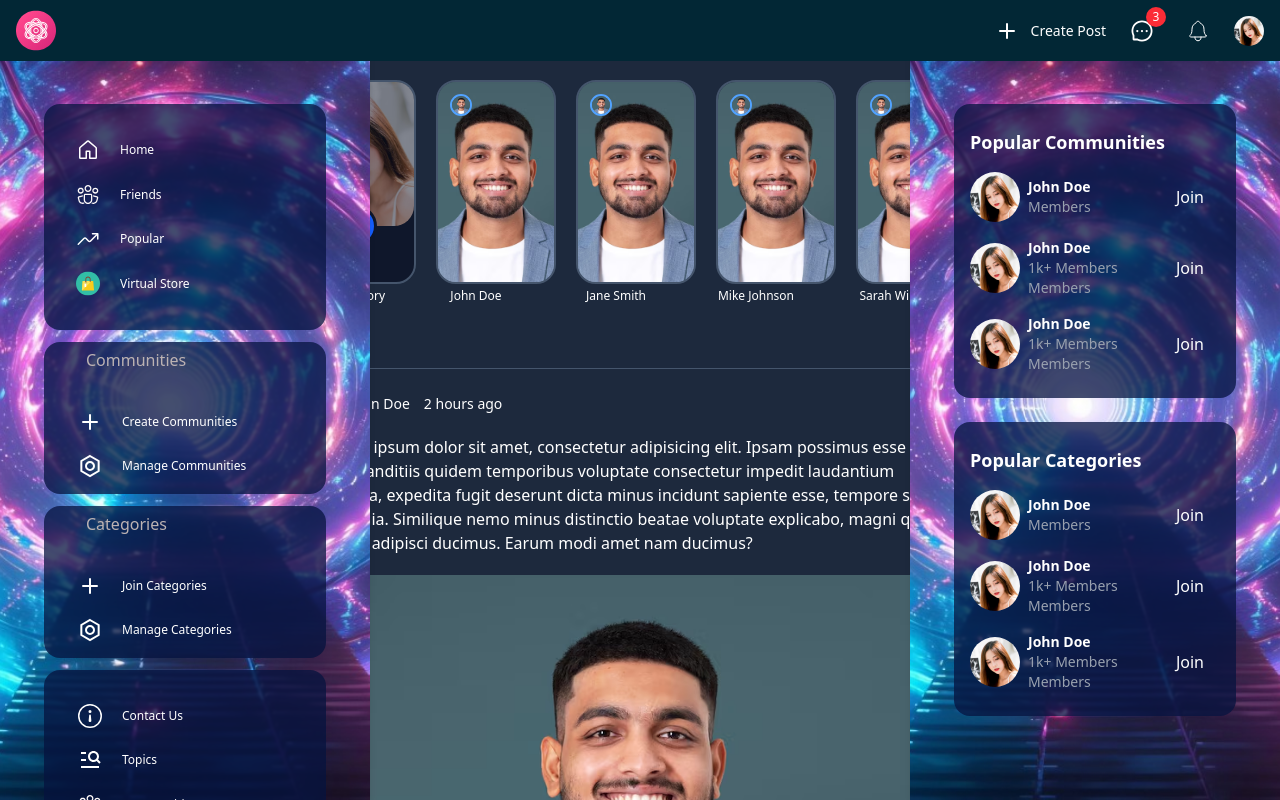
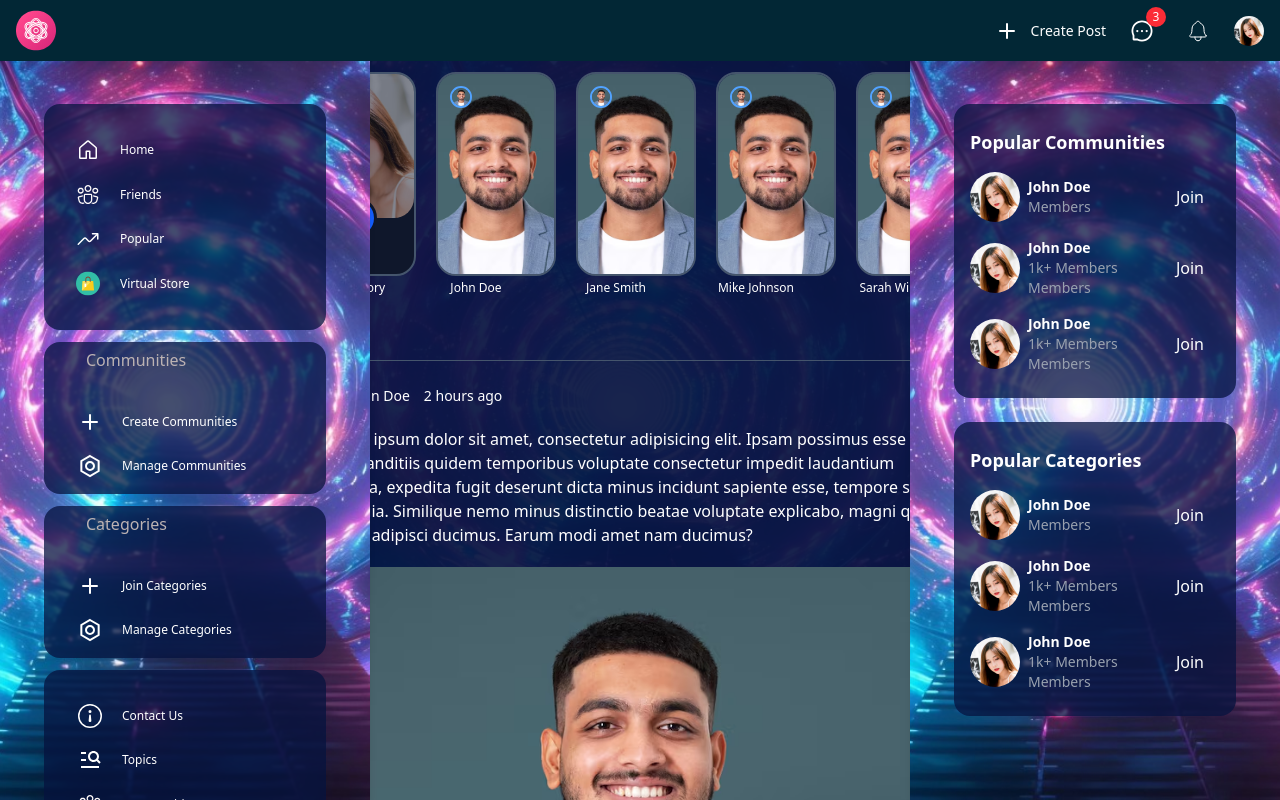
Before and after one commit to sohan284/Social-media, a Next.js app: page / in a window 1280 px wide. Built offline with nearby package versions, Linux system fonts and the light colour scheme.

Commit message:
Refactored EditProfile component to support multiple social links as an array, enhancing user experience with dynamic addition and removal of links. Updated validation for social links and adjusted file size limits for avatar uploads. Improved layout and styling for better usability.

```diff
--- a/components/Features/EditProfile/EditProfile.tsx
+++ b/components/Features/EditProfile/EditProfile.tsx
@@ -17,7 +17,7 @@ import { useRouter } from "next/navigation";
 interface FormData {
     displayName: string;
     about: string;
-    socialLink: string;
+    socialLinks: string[];
     avatar?: FileList;
     banner?: FileList;
 }
@@ -35,14 +35,17 @@ const EditProfile = () => {
         handleSubmit,
         watch,
         setValue,
+        control,
         formState: { errors, isSubmitting },
     } = useForm<FormData>({
         defaultValues: {
             displayName: "",
             about: "",
-            socialLink: "",
+            socialLinks: [""],
         },
     });
+
+    const socialLinks = watch("socialLinks") || [""];
 
     const displayNameValue = watch("displayName");
     const aboutValue = watch("about");
@@ -54,9 +57,9 @@ const EditProfile = () => {
                 return;
             }
 
-            const maxSize = 5 * 1024 * 1024; // 5MB
+            const maxSize = type === 'avatar' ? 2 * 1024 * 1024 : 5 * 1024 * 1024;
             if (file.size > maxSize) {
-                alert('File size must be less than 5MB');
+                alert(`File size must be less than ${type === 'avatar' ? '2MB' : '5MB'}`);
                 return;
             }
 
@@ -147,22 +150,55 @@ const EditProfile = () => {
                                 </div>
                             </div>
 
-                            {/* Social Link */}
+                            {/* Social Links */}
                             <div className="space-y-2">
-                                <label className="block text-white font-medium">Social Link</label>
+                                <div className="flex items-center justify-between">
+                                    <label className="block text-white font-medium">Social Links</label>
+                                    <button
+                                        type="button"
+                                        onClick={() => setValue("socialLinks", [...socialLinks, ""], { shouldDirty: true })}
+                                        className="flex items-center gap-1 px-2 py-1 text-xs sm:text-sm bg-white/10 hover:bg-white/20 text-white rounded-md border border-white/20 transition-all"
+                                    >
+                                        + Add
+                                    </button>
+                                </div>
+                                <div className="space-y-2">
+                                    {socialLinks.map((_, index) => (
+                                        <div key={index} className="flex items-center gap-2">
                                             <input
-                                    {...register("socialLink", {
+                                                {...register(`socialLinks.${index}` as const, {
                                                     pattern: {
                                                         value: /^https?:\/\/.+/,
                                                         message: "Please enter a valid URL",
                                                     },
                                                 })}
                                                 type="url"
-                                    className="w-full px-3 sm:px-4 py-2 sm:py-3 bg-black/30 border border-white/20 rounded-lg sm:rounded-xl text-white placeholder-gray-400 focus:outline-none focus:border-purple-400 focus:ring-2 focus:ring-purple-400/20 transition-all duration-300 text-sm sm:text-base"
+                                                className="flex-1 px-3 sm:px-4 py-2 sm:py-3 bg-black/30 border border-white/20 rounded-lg sm:rounded-xl text-white placeholder-gray-400 focus:outline-none focus:border-purple-400 focus:ring-2 focus:ring-purple-400/20 transition-all duration-300 text-sm sm:text-base"
                                                 placeholder="https://example.com"
                                             />
-                                {errors.socialLink && (
-                                    <p className="text-red-400 text-sm">{errors.socialLink.message}</p>
+                                            {socialLinks.length > 1 && (
+                                                <button
+                                                    type="button"
+                                                    onClick={() => {
+                                                        const next = socialLinks.filter((__, i) => i !== index);
+                                                        setValue("socialLinks", next.length ? next : [""], { shouldDirty: true });
+                                                    }}
+                                                    className="px-3 py-2 bg-white/10 hover:bg-white/20 text-white rounded-lg border border-white/20"
+                                                >
+                                                    Remove
+                                                </button>
+                                            )}
+                                        </div>
+                                    ))}
+                                </div>
+                                {Array.isArray(errors.socialLinks) && errors.socialLinks.some(Boolean) && (
+                                    <div className="space-y-1">
+                                        {errors.socialLinks.map((err, idx) => (
+                                            <div key={idx} className="text-red-400 text-sm">
+                                                {err?.message as unknown as string}
+                                            </div>
+                                        ))}
+                                    </div>
                                 )}
                             </div>
 
@@ -208,6 +244,7 @@ const EditProfile = () => {
                                                 <p className="text-xs sm:text-sm font-medium text-white">Upload Avatar</p>
                                                 <p className="text-xs text-gray-300">Click to browse</p>
                                                 <p className="text-xs text-gray-400 mt-1">Square image recommended</p>
+                                                <p className="text-xs text-gray-400 mt-1">PNG, JPG up to 2MB</p>
                                             </div>
                                         </div>
                                     )}
--- a/components/Features/Main/Home/Home.tsx
+++ b/components/Features/Main/Home/Home.tsx
@@ -1,14 +1,18 @@
-import React from 'react';
-import Post from '../Post/Post';
-import Story from '../Story/Story';
+import React from "react";
+import Post from "../Post/Post";
+import Story from "../Story/Story";
 
 const Home = () => {
-    return (
-        <div className='px-2 md:px-4 xl:px-10'>
-            <Story />
-            <Post />
-        </div>
-    );
+  return (
+    <div className="px-2 md:px-4 xl:px-10">
+      <Story />
+      <div className="space-y-4">
+        {[...Array(10)].map((_, index) => (
+          <Post key={index} />
+        ))}
+      </div>
+    </div>
+  );
 };
 
 export default Home;
--- a/components/Features/Main/Story/Story.tsx
+++ b/components/Features/Main/Story/Story.tsx
@@ -24,6 +24,30 @@ const Story = () => {
       storyImage: "/post.jpg",
       timestamp: "4 hours ago",
       isViewed: false,
+    },
+    {
+      id: 3,
+      author: "Mike Johnson",
+      authorAvatar: "/profile.jpg",
+      storyImage: "/post.jpg",
+      timestamp: "6 hours ago",
+      isViewed: true,
+    },
+    {
+      id: 4,
+      author: "Sarah Wilson",
+      authorAvatar: "/profile.jpg",
+      storyImage: "/post.jpg",
+      timestamp: "8 hours ago",
+      isViewed: false,
+    },
+    {
+      id: 5,
+      author: "David Brown",
+      authorAvatar: "/profile.jpg",
+      storyImage: "/post.jpg",
+      timestamp: "10 hours ago",
+      isViewed: true,
     },
     {
       id: 3,
@@ -82,7 +106,7 @@ const Story = () => {
   };
 
   return (
-    <div className="bg-slate-800 rounded-lg mb-6 md:mb-16">
+    <div className="rounded-lg mb-6 md:mb-16">
       <div className="flex gap-5 overflow-x-auto scrollbar-hide">
         {/* Add Story Button */}
         <div className="flex-shrink-0 cursor-pointer" onClick={() => setIsAddStoryModalOpen(true)}>
--- a/components/Layouts/HomeLayout.tsx
+++ b/components/Layouts/HomeLayout.tsx
@@ -53,10 +53,21 @@ export default function HomeLayout({
         )}
 
         {/* MAIN CONTENT */}
-        {/* <main className="flex-1 h-[calc(100vh)] px-2 lg:px-6 py-4 overflow-y-auto bg-gradient-to-tl from-[#956194] via-[#b8586e] to-[#956194]"> */}
-        <main className="flex-1 h-[calc(100vh)] px-2 lg:px-6 py-4 overflow-y-auto bg-slate-800">
-          <div className="max-w-3xl mx-auto mt-16">{children}</div>
+        <main
+          style={{
+            backgroundImage: `url(${bg.src})`,
+            scrollbarGutter: "stable both-edges",
+          }}
+          className="flex-1 h-[calc(100vh)] overflow-y-auto bg-cover bg-center bg-no-repeat relative"
+        >
+          <div className="bg-[#06133fec] ">
+            <div className="max-w-3xl mx-auto pt-18 pb-4">
+              {children}
+            </div>
+          </div>
         </main>
+
+
 
         {/* RIGHT SIDEBAR */}
         {pathname === "/create-post" ? null : (
```
Lines whose indentation alone changed are shown as unchanged.
